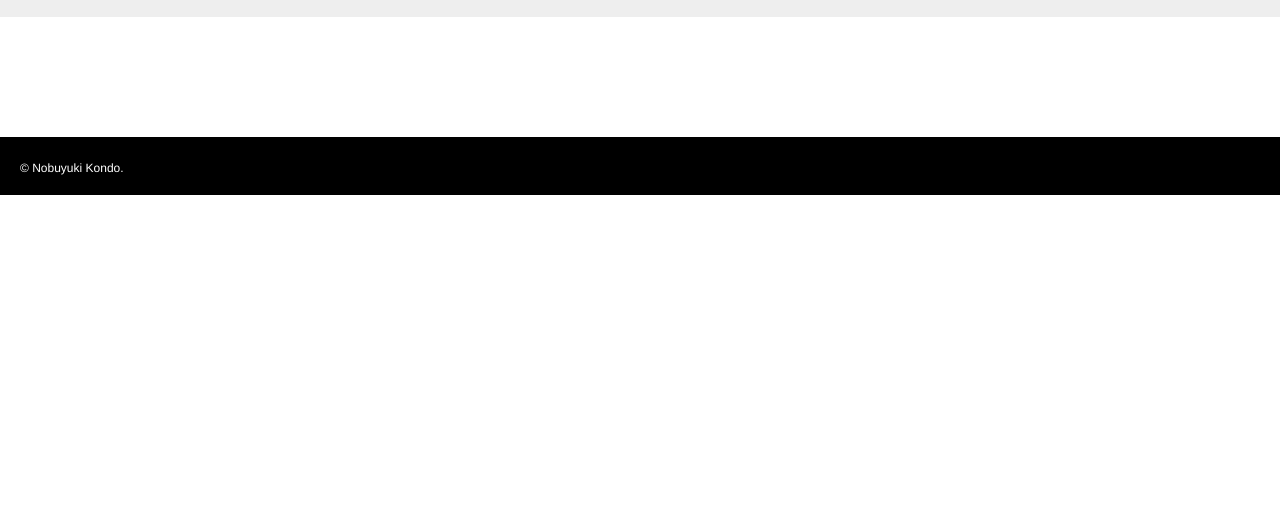
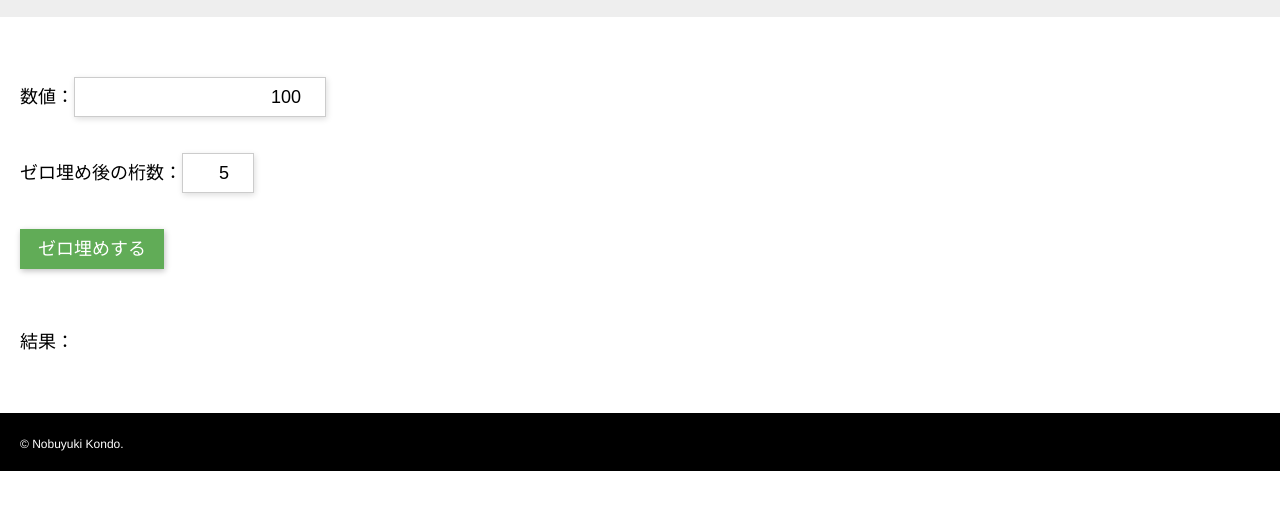
Before and after one commit to artprojectteam/zero-padding, a website: page demo/index.html in a window 1280 px wide. Shown: the part 79-588 px from the top of the page. Drawn offline with nearby package versions, Linux system fonts and the light colour scheme.

Commit message:
zero-padding-2 demo page

```diff
--- a/demo/index.html
+++ b/demo/index.html
@@ -43,50 +43,49 @@
       padding-bottom: 6rem;
     }
 
-    .container {
+    .calc {
       margin-bottom: 3em;
     }
 
-    .container:last-child {
-      margin-bottom: 0;
+    .calc-input {
+      margin-bottom: 2em;
     }
 
-    .container-title {
-      margin: 0 0 1em;
-      font-size: 3rem;
-    }
-
-    .container-input {
-      margin-bottom: 1em;
+    .input, .btn {
+      height: 40px;
+      box-sizing: border-box;
     }
 
     .input {
       padding: 0 0.5em;
-      box-sizing: border-box;
-      height: 40px;
       border: 1px solid #cccccc;
       box-shadow: 1px 2px 6px #dedede;
+      text-align: right;
+    }
+
+    .input-digit {
+      width: 4em;
+      text-align: right;
     }
 
     .btn {
+      padding: 0 1em;
       cursor: pointer;
-      height: 40px;
-      background: #ffffff;
       border: none;
-      margin-left: 0.6em;
-      padding: 0 1em;
       box-shadow: 1px 2px 6px #c0c0c0;
-    }
-
-    .btn-save {
       background: #61ac57;
       color: #ffffff;
     }
 
-    .btn-del {
-      background: #da6662;
-      color: #ffffff;
+    .result {
+      word-break: break-all;
     }
+
+    .res {
+      font-size: 3rem;
+      color: #cc0000;
+    }
+
   </style>
 </head>
 <body>
@@ -95,8 +94,20 @@
   <h1 class="header-title">Zero Padding</h1>
 </header>
 
-<main class="main inner-pd">
-</main>
+<article class="main inner-pd">
+  <div class="calc">
+    <div class="calc-input">
+      数値：<input type="number" id="num" class="input input-num" value="100">
+    </div>
+    <div class="calc-input">
+      ゼロ埋め後の桁数：<input type="number" id="digit" class="input input-digit" value="5" min="1">
+    </div>
+
+    <button id="btn" class="btn" type="button">ゼロ埋めする</button>
+  </div>
+
+  <div class="result">結果： <span id="res" class="res"></span></div>
+</article>
 
 
 <footer class="footer inner-pd">
@@ -105,6 +116,16 @@
 
 <script src="zero-padding.js"></script>
 <script>
+  var num = document.getElementById('num')
+  var digit = document.getElementById('digit')
+  var res = document.getElementById('res')
+
+  document.getElementById('btn').addEventListener('click', function () {
+    var _num = Math.floor(num.value)
+    var _digit = Math.floor(digit.value)
+
+    res.textContent = ZeroPadding(_num, _digit)
+  }, false)
 </script>
 </body>
 </html>
```
